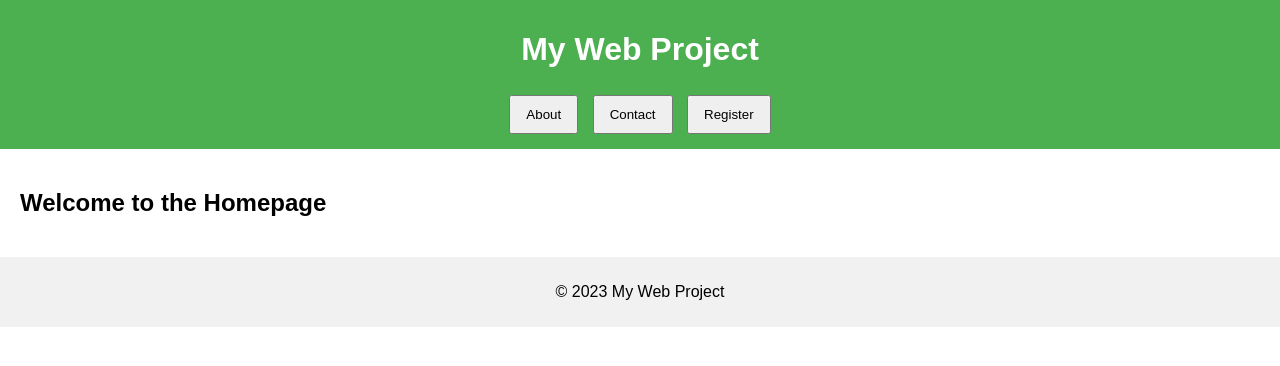
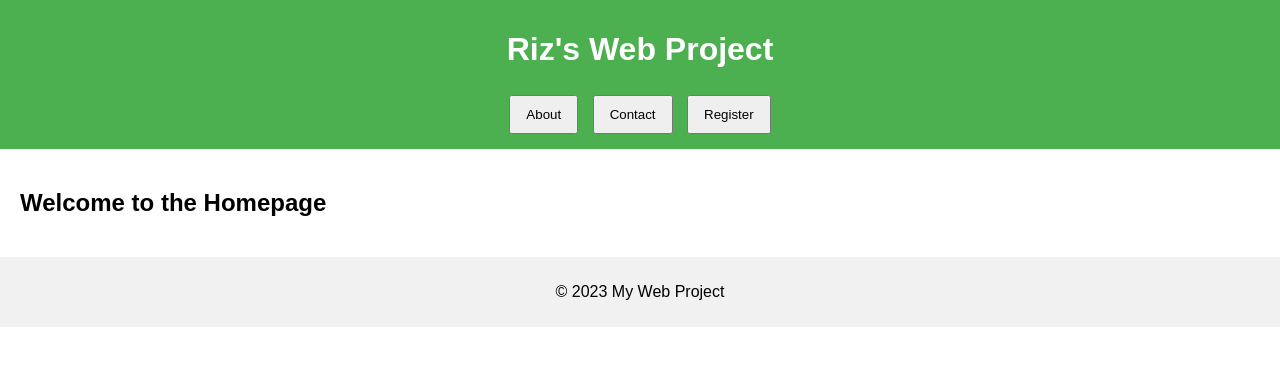
Before and after one commit to RAS06/CSC425DreamTeam, a plain HTML site: page index.html in a window 1280 px wide. Drawn offline with Linux system fonts and the light colour scheme.

Commit message:
Personalized.

```diff
--- a/index.html
+++ b/index.html
@@ -8,7 +8,7 @@
 </head>
 <body>
     <header>
-        <h1>My Web Project</h1>
+        <h1>Riz's Web Project</h1>
         <nav>
             <button onclick="location.href='about.html'">About</button>
             <button onclick="location.href='contact.html'">Contact</button>
```
